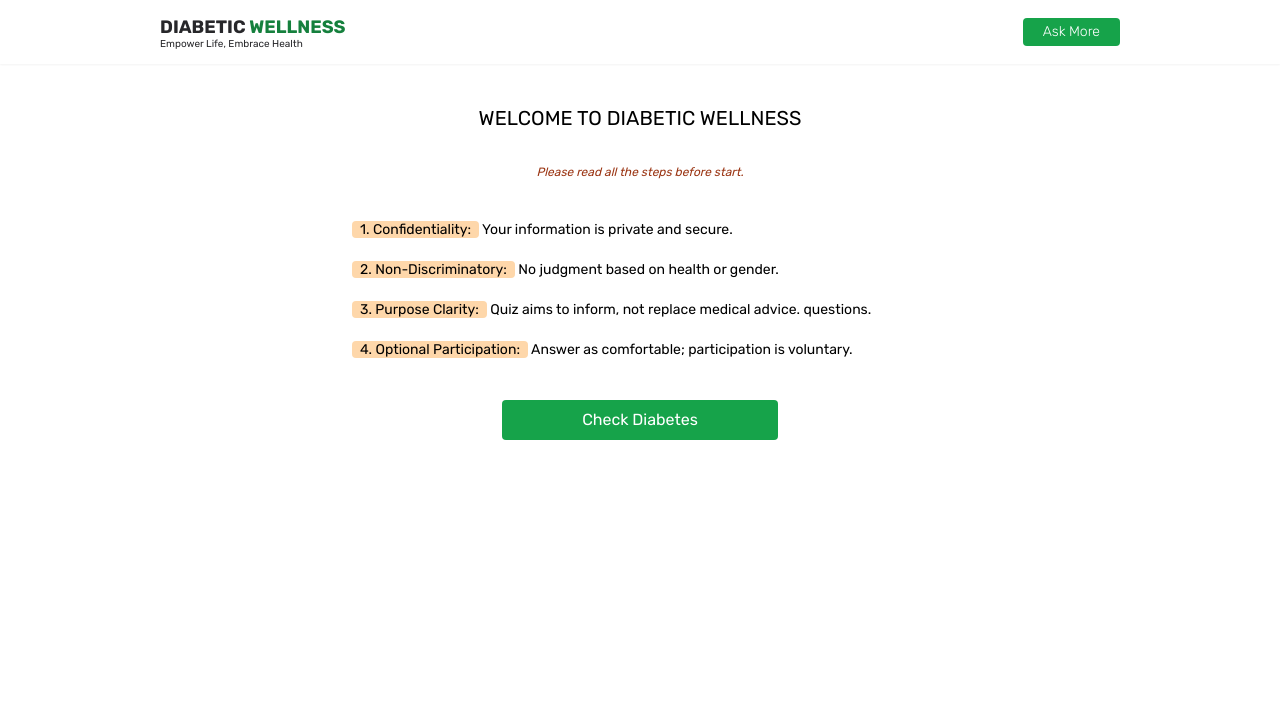
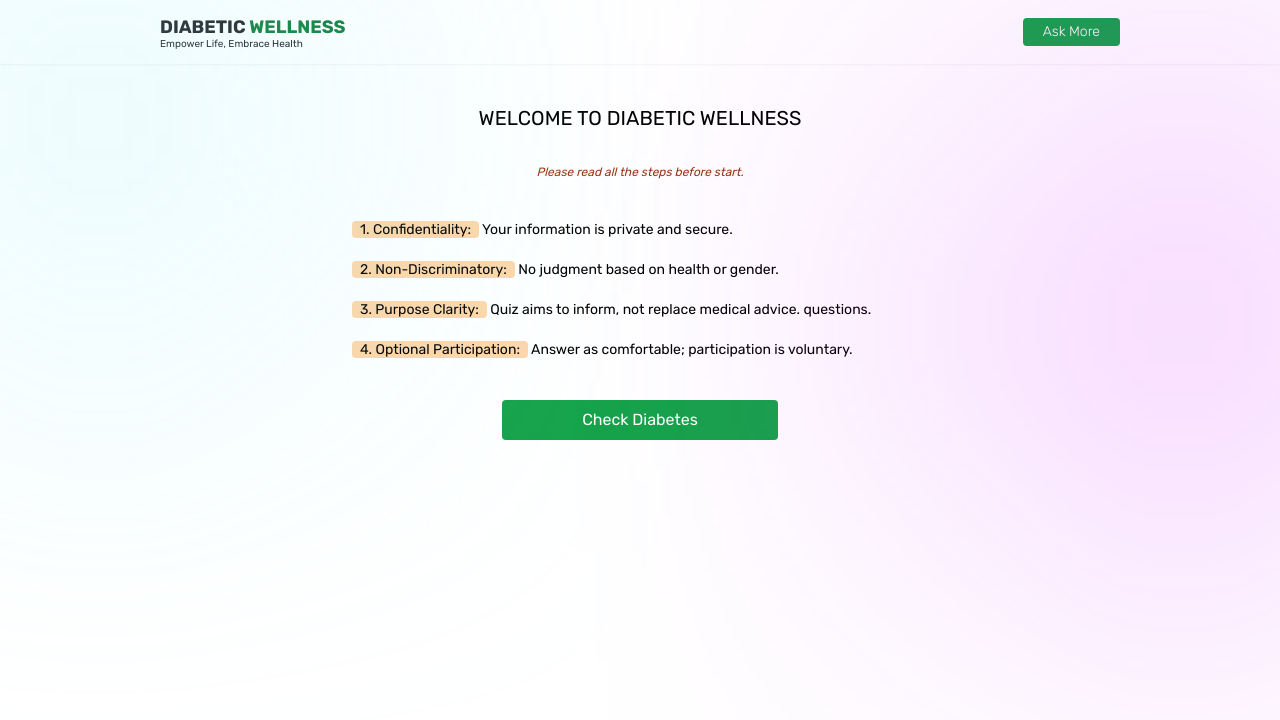
Before and after one commit to mehedihasan-ofc/diabetic-wellness-client, a React (Vite) app: page / in a window 1280 px wide. Shown: the top 720 px of the page. Built offline with nearby package versions, Linux system fonts and the light colour scheme.

Commit message:
Added App

```diff
--- a/index.html
+++ b/index.html
@@ -2,9 +2,9 @@
 <html lang="en">
   <head>
     <meta charset="UTF-8" />
-    <link rel="icon" type="image/svg+xml" href="/vite.svg" />
+    <link rel="icon" type="image/svg+xml" href="./src//assets/favicon.png" />
     <meta name="viewport" content="width=device-width, initial-scale=1.0" />
-    <title>Vite + React</title>
+    <title>Diabetic Wellness</title>
   </head>
   <body class="font-primary">
     <div id="root"></div>
--- a/src/App.jsx
+++ b/src/App.jsx
@@ -5,9 +5,15 @@ import Navbar from './components/Navbar';
 const App = () => {
   return (
     <>
-      <Navbar />
-      <div className='my-container my-10'>
-        <Outlet />
+      <div className='relative'>
+        <Navbar />
+        <div className='my-container my-10'>
+          <Outlet />
+        </div>
+
+        {/* Gradiendts */}
+        <div className='gradient-01 z-0 absolute'></div>
+        <div className='gradient-02 z-0 absolute'></div>
       </div>
     </>
   );
--- a/src/index.css
+++ b/src/index.css
@@ -8,3 +8,22 @@
 .my-container {
     @apply lg:w-9/12 md:w-[90%] w-[95%] mx-auto;
 }
+
+.gradient-01 {
+    position: absolute;
+    width: 200px;
+    height: 238px;
+    top: 0;
+    background: #7aebfb;
+    filter: blur(200px);
+}
+
+.gradient-02 {
+    position: absolute;
+    width: 200px;
+    height: 238px;
+    right: 0;
+    bottom: 0;
+    background: #ca00ff;
+    filter: blur(200px);
+}
```
Also changed, not shown: src/assets/favicon.png (added).
